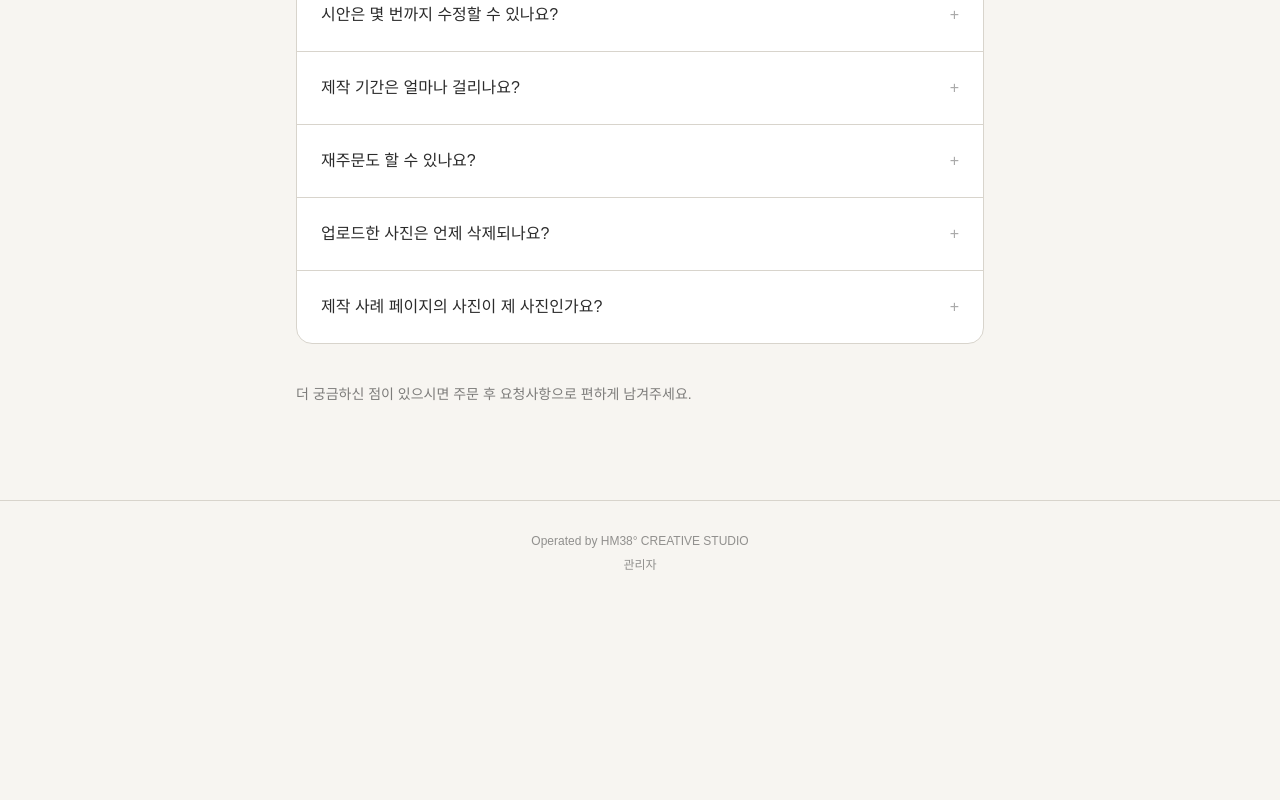
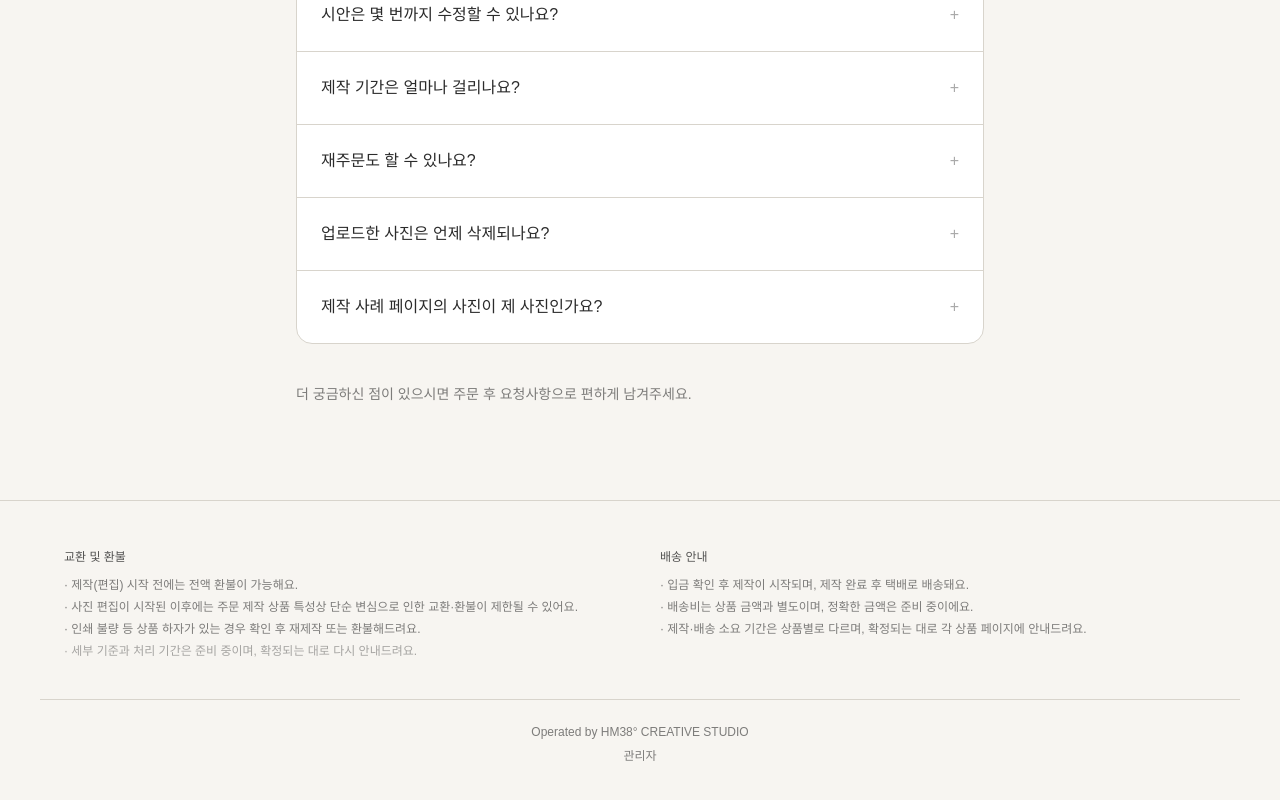
Before and after one commit to hyemani/keepic, a Next.js app: page /faq in a window 1280 px wide. Shown: the part 844-1644 px from the top of the page. Before the commit the page ends 1449 px from the top, so only its background shows below. Built offline with nearby package versions, Linux system fonts and the light colour scheme; a web font is replaced by a local one.

Commit message:
사이즈 카드 레이아웃 개선(박스+가격 가로배치), 제본정보 박스 추가, 전체 이미지 라운드 제거, 교환/환불·배송 안내 푸터 추가

```diff
--- a/app/cases/page.tsx
+++ b/app/cases/page.tsx
@@ -1,6 +1,7 @@
 import Link from "next/link";
 import SiteHeader from "@/components/SiteHeader";
 import StickyOrderBar from "@/components/StickyOrderBar";
+import SiteFooter from "@/components/SiteFooter";
 
 const babyCovers = [
   { src: "/photobook/covers/baby-1.png", alt: "베이비 표지 예시 1" },
@@ -90,7 +91,7 @@ export default function CasesPage() {
         <p className="mt-1 text-sm text-[var(--color-charcoal)]/50">디자인 예시</p>
         <div className="mt-6 grid grid-cols-1 gap-4 sm:grid-cols-2 lg:grid-cols-3">
           {bigSpreadExamples.map((img) => (
-            <div key={img.src} className="overflow-hidden rounded-xl border border-[var(--color-hairline)]">
+            <div key={img.src} className="overflow-hidden border border-[var(--color-hairline)]">
               <img src={img.src} alt={img.alt} className="w-full object-cover" />
             </div>
           ))}
@@ -102,7 +103,7 @@ export default function CasesPage() {
         <p className="mt-1 text-sm text-[var(--color-charcoal)]/50">디자인 예시</p>
         <div className="mt-6 grid grid-cols-2 gap-4 sm:grid-cols-3 lg:grid-cols-6">
           {babyCovers.map((img) => (
-            <div key={img.src} className="aspect-square overflow-hidden rounded-xl border border-[var(--color-hairline)]">
+            <div key={img.src} className="aspect-square overflow-hidden border border-[var(--color-hairline)]">
               <img src={img.src} alt={img.alt} className="h-full w-full object-cover" />
             </div>
           ))}
@@ -114,7 +115,7 @@ export default function CasesPage() {
         <p className="mt-1 text-sm text-[var(--color-charcoal)]/50">디자인 예시</p>
         <div className="mt-6 grid grid-cols-2 gap-4 sm:grid-cols-3 lg:grid-cols-6">
           {travelCovers.map((img) => (
-            <div key={img.src} className="aspect-square overflow-hidden rounded-xl border border-[var(--color-hairline)]">
+            <div key={img.src} className="aspect-square overflow-hidden border border-[var(--color-hairline)]">
               <img src={img.src} alt={img.alt} className="h-full w-full object-cover" />
             </div>
           ))}
@@ -126,7 +127,7 @@ export default function CasesPage() {
         <p className="mt-1 text-sm text-[var(--color-charcoal)]/50">디자인 예시</p>
         <div className="mt-6 grid grid-cols-1 gap-4 sm:grid-cols-2">
           {spreadExamples.map((img) => (
-            <div key={img.src} className="overflow-hidden rounded-xl border border-[var(--color-hairline)]">
+            <div key={img.src} className="overflow-hidden border border-[var(--color-hairline)]">
               <img src={img.src} alt={img.alt} className="w-full object-cover" />
             </div>
           ))}
@@ -147,12 +148,7 @@ export default function CasesPage() {
         </div>
       </section>
 
-      <footer className="border-t border-[var(--color-hairline)] px-6 py-8 text-center text-xs text-[var(--color-charcoal)]/50 sm:px-10">
-        <p>Operated by HM38° CREATIVE STUDIO</p>
-        <Link href="/login" className="mt-2 inline-block hover:text-[var(--color-sky)]">
-          관리자
-        </Link>
-      </footer>
+      <SiteFooter />
       <StickyOrderBar />
     </main>
   );
--- a/app/faq/page.tsx
+++ b/app/faq/page.tsx
@@ -1,6 +1,7 @@
 import Link from "next/link";
 import SiteHeader from "@/components/SiteHeader";
 import StickyOrderBar from "@/components/StickyOrderBar";
+import SiteFooter from "@/components/SiteFooter";
 
 const faqs = [
   {
@@ -87,12 +88,7 @@ export default function FaqPage() {
         </p>
       </section>
 
-      <footer className="border-t border-[var(--color-hairline)] px-6 py-8 text-center text-xs text-[var(--color-charcoal)]/50 sm:px-10">
-        <p>Operated by HM38° CREATIVE STUDIO</p>
-        <Link href="/login" className="mt-2 inline-block hover:text-[var(--color-sky)]">
-          관리자
-        </Link>
-      </footer>
+      <SiteFooter />
       <StickyOrderBar />
     </main>
   );
--- a/app/frames/page.tsx
+++ b/app/frames/page.tsx
@@ -1,6 +1,7 @@
 import Link from "next/link";
 import SiteHeader from "@/components/SiteHeader";
 import StickyOrderBar from "@/components/StickyOrderBar";
+import SiteFooter from "@/components/SiteFooter";
 
 const frameTypes = [
   {
@@ -57,7 +58,7 @@ export default function FramesPage() {
           {frameTypes.map((type) => (
             <div
               key={type.name}
-              className="overflow-hidden rounded-2xl border border-[var(--color-hairline)] bg-white"
+              className="overflow-hidden border border-[var(--color-hairline)] bg-white"
             >
               <div className="aspect-[3/4] w-full overflow-hidden">
                 <img
@@ -86,12 +87,7 @@ export default function FramesPage() {
         </div>
       </section>
 
-      <footer className="border-t border-[var(--color-hairline)] px-6 py-8 text-center text-xs text-[var(--color-charcoal)]/50 sm:px-10">
-        <p>Operated by HM38° CREATIVE STUDIO</p>
-        <Link href="/login" className="mt-2 inline-block hover:text-[var(--color-sky)]">
-          관리자
-        </Link>
-      </footer>
+      <SiteFooter />
       <StickyOrderBar label="액자 제작 신청" />
     </main>
   );
--- a/app/goods/page.tsx
+++ b/app/goods/page.tsx
@@ -1,6 +1,7 @@
 import Link from "next/link";
 import SiteHeader from "@/components/SiteHeader";
 import StickyOrderBar from "@/components/StickyOrderBar";
+import SiteFooter from "@/components/SiteFooter";
 
 const goodsTypes = [
   {
@@ -57,7 +58,7 @@ export default function GoodsPage() {
           {goodsTypes.map((type) => (
             <div
               key={type.name}
-              className="overflow-hidden rounded-2xl border border-[var(--color-hairline)] bg-white"
+              className="overflow-hidden border border-[var(--color-hairline)] bg-white"
             >
               <div className="aspect-[3/4] w-full overflow-hidden">
                 <img
@@ -86,12 +87,7 @@ export default function GoodsPage() {
         </div>
       </section>
 
-      <footer className="border-t border-[var(--color-hairline)] px-6 py-8 text-center text-xs text-[var(--color-charcoal)]/50 sm:px-10">
-        <p>Operated by HM38° CREATIVE STUDIO</p>
-        <Link href="/login" className="mt-2 inline-block hover:text-[var(--color-sky)]">
-          관리자
-        </Link>
-      </footer>
+      <SiteFooter />
       <StickyOrderBar label="나만의 굿즈 제작 신청" />
     </main>
   );
--- a/app/guide/page.tsx
+++ b/app/guide/page.tsx
@@ -1,6 +1,7 @@
 import Link from "next/link";
 import SiteHeader from "@/components/SiteHeader";
 import StickyOrderBar from "@/components/StickyOrderBar";
+import SiteFooter from "@/components/SiteFooter";
 
 const steps = [
   {
@@ -100,12 +101,7 @@ export default function GuidePage() {
         </div>
       </section>
 
-      <footer className="border-t border-[var(--color-hairline)] px-6 py-8 text-center text-xs text-[var(--color-charcoal)]/50 sm:px-10">
-        <p>Operated by HM38° CREATIVE STUDIO</p>
-        <Link href="/login" className="mt-2 inline-block hover:text-[var(--color-sky)]">
-          관리자
-        </Link>
-      </footer>
+      <SiteFooter />
       <StickyOrderBar />
     </main>
   );
--- a/app/order/page.tsx
+++ b/app/order/page.tsx
@@ -1,5 +1,6 @@
 import Link from "next/link";
 import SiteHeader from "@/components/SiteHeader";
+import SiteFooter from "@/components/SiteFooter";
 
 const products = [
   {
@@ -64,9 +65,7 @@ export default function OrderPage() {
         </div>
       </section>
 
-      <footer className="border-t border-[var(--color-hairline)] px-6 py-8 text-center text-xs text-[var(--color-charcoal)]/50 sm:px-10">
-        Operated by HM38° CREATIVE STUDIO
-      </footer>
+      <SiteFooter />
     </main>
   );
 }
--- a/app/page.tsx
+++ b/app/page.tsx
@@ -3,6 +3,7 @@ import SiteHeader from "@/components/SiteHeader";
 import { Fragment } from "react";
 import HeroSlideshow, { type HeroSlide } from "@/components/HeroSlideshow";
 import StickyOrderBar from "@/components/StickyOrderBar";
+import SiteFooter from "@/components/SiteFooter";
 
 const heroSlides: HeroSlide[] = [
   {
@@ -93,7 +94,7 @@ export default function Home() {
         <div className="grid grid-cols-1 gap-10 sm:grid-cols-3 sm:gap-6">
           {steps.map((step) => (
             <div key={step.n} className="flex items-center gap-5 sm:block">
-              <div className="relative h-24 w-24 shrink-0 overflow-hidden rounded-2xl bg-gradient-to-br from-[var(--color-sky)]/10 to-[var(--color-ivory)] shadow-[0_10px_30px_-10px_rgba(45,55,72,0.2)] sm:aspect-square sm:h-auto sm:w-full sm:rounded-3xl">
+              <div className="relative h-24 w-24 shrink-0 overflow-hidden bg-gradient-to-br from-[var(--color-sky)]/10 to-[var(--color-ivory)] shadow-[0_10px_30px_-10px_rgba(45,55,72,0.2)] sm:aspect-square sm:h-auto sm:w-full">
                 {step.img ? (
                   <img
                     src={step.img}
@@ -155,7 +156,7 @@ export default function Home() {
           ].map((img) => (
             <div
               key={img.src}
-              className="overflow-hidden rounded-2xl border border-[var(--color-hairline)]"
+              className="overflow-hidden border border-[var(--color-hairline)]"
             >
               <img src={img.src} alt={img.alt} className="w-full object-cover" />
             </div>
@@ -250,12 +251,7 @@ export default function Home() {
         </Link>
       </section>
 
-      <footer className="border-t border-[var(--color-hairline)] px-6 py-8 text-center text-xs text-[var(--color-charcoal)]/50 sm:px-10">
-        <p>Operated by HM38° CREATIVE STUDIO</p>
-        <Link href="/login" className="mt-2 inline-block hover:text-[var(--color-sky)]">
-          관리자
-        </Link>
-      </footer>
+      <SiteFooter />
 
       {/* 모바일 전용: 스크롤해도 따라다니는 하단 고정 CTA */}
       <StickyOrderBar />
--- a/app/photobook/page.tsx
+++ b/app/photobook/page.tsx
@@ -1,6 +1,7 @@
 import Link from "next/link";
 import SiteHeader from "@/components/SiteHeader";
 import StickyOrderBar from "@/components/StickyOrderBar";
+import SiteFooter from "@/components/SiteFooter";
 
 const coverExamples = [
   { src: "/photobook/covers/baby-1.png", alt: "베이비 표지 예시 1" },
@@ -58,7 +59,7 @@ export default function PhotobookPage() {
             </Link>
           </div>
         </div>
-        <div className="overflow-hidden rounded-2xl border border-[var(--color-hairline)]">
+        <div className="overflow-hidden border border-[var(--color-hairline)]">
           <img
             src="/photobook/covers/collage-1.png"
             alt="Keepic 포토북 표지와 내지 예시"
@@ -77,7 +78,7 @@ export default function PhotobookPage() {
           {coverExamples.map((img) => (
             <div
               key={img.src}
-              className="overflow-hidden rounded-xl border border-[var(--color-hairline)]"
+              className="overflow-hidden border border-[var(--color-hairline)]"
             >
               <img src={img.src} alt={img.alt} className="w-full object-cover" />
             </div>
@@ -95,7 +96,7 @@ export default function PhotobookPage() {
           {spreadExamples.map((img) => (
             <div
               key={img.src}
-              className="overflow-hidden rounded-xl border border-[var(--color-hairline)]"
+              className="overflow-hidden border border-[var(--color-hairline)]"
             >
               <img src={img.src} alt={img.alt} className="w-full object-cover" />
             </div>
@@ -112,34 +113,40 @@ export default function PhotobookPage() {
           (완성 규격 기준 임시 수치예요, 제작 파일 규격은 제작처 확인 후 별도 안내드려요)
         </p>
 
-        <div className="mt-8 grid grid-cols-1 gap-8 sm:grid-cols-3 sm:gap-10">
-          {sizes.map((size) => (
-            <div key={size.label} className="flex h-full flex-col">
-              <div className="flex items-center gap-4 sm:flex-col sm:gap-3">
+        <div className="mt-8 flex flex-col gap-8">
+          {sizes.map((size, i) => (
+            <div
+              key={size.label}
+              className={`flex items-start gap-6 pb-8 ${
+                i !== sizes.length - 1 ? "border-b border-[var(--color-hairline)]" : ""
+              }`}
+            >
               <div
                 style={{ width: size.px, height: size.px }}
-                  className="shrink-0 rounded-md border-2 border-[var(--color-sky)] bg-[var(--color-sky)]/10"
+                className="shrink-0 border-2 border-[var(--color-sky)] bg-[var(--color-sky)]/10"
               />
-                <div className="sm:text-center">
+              <div className="flex-1 pt-1">
+                <div className="flex flex-wrap items-baseline gap-x-3 gap-y-1">
                   <p className="text-lg font-semibold">{size.label}</p>
                   <p className="text-xs text-[var(--color-charcoal)]/60">{size.detail}</p>
                 </div>
+                <div className="mt-4 flex flex-col gap-2 text-sm sm:flex-row sm:items-center sm:gap-8">
+                  <div className="flex items-center gap-2">
+                    <span className="text-[var(--color-charcoal)]/60">소프트커버</span>
+                    <span className="font-medium">{size.softPrice.toLocaleString()}원부터</span>
                   </div>
-              <div className="mt-5 flex flex-col gap-2 border-t border-[var(--color-hairline)] pt-4 text-sm sm:mt-auto">
-                <div className="flex items-center justify-between">
-                  <p className="text-[var(--color-charcoal)]/60">소프트커버</p>
-                  <p className="font-medium">{size.softPrice.toLocaleString()}원부터</p>
+                  <div className="flex items-center gap-2">
+                    <span className="text-[var(--color-charcoal)]/60">하드커버</span>
+                    <span className="font-medium">{size.hardPrice.toLocaleString()}원부터</span>
                   </div>
-                <div className="flex items-center justify-between">
-                  <p className="text-[var(--color-charcoal)]/60">하드커버</p>
-                  <p className="font-medium">{size.hardPrice.toLocaleString()}원부터</p>
                 </div>
               </div>
             </div>
           ))}
         </div>
 
-        <div className="mt-10 flex flex-col gap-3 text-sm">
+        <div className="mt-10 border border-[var(--color-hairline)] bg-white px-5 py-5 sm:px-6 sm:py-6">
+          <div className="flex flex-col gap-3 text-sm">
             <p>
               <span className="text-[var(--color-charcoal)]/60">제본 · </span>
               <span className="font-medium">레이플랫 제본 기본 포함</span>
@@ -152,6 +159,7 @@ export default function PhotobookPage() {
               <span className="text-[var(--color-charcoal)]/60">제작 기간 · </span>
               <span className="text-[var(--color-charcoal)]/40">준비 중</span>
             </p>
+          </div>
         </div>
         <p className="mt-3 break-keep text-xs text-[var(--color-charcoal)]/40">
           모두 임시 판매가이고 배송비 별도예요. 특히 S 하드커버는 아직 실제 견적 확인 전이라
@@ -174,12 +182,7 @@ export default function PhotobookPage() {
         </Link>
       </section>
 
-      <footer className="border-t border-[var(--color-hairline)] px-6 py-8 text-center text-xs text-[var(--color-charcoal)]/50 sm:px-10">
-        <p>Operated by HM38° CREATIVE STUDIO</p>
-        <Link href="/login" className="mt-2 inline-block hover:text-[var(--color-sky)]">
-          관리자
-        </Link>
-      </footer>
+      <SiteFooter />
       <StickyOrderBar />
     </main>
   );
--- a/app/upload/page.tsx
+++ b/app/upload/page.tsx
@@ -707,7 +707,7 @@ function UploadPageContent() {
               {photos.map((photo, index) => (
                 <div
                   key={index}
-                  className="group relative aspect-square overflow-hidden rounded-lg border border-[var(--color-hairline)]"
+                  className="group relative aspect-square overflow-hidden border border-[var(--color-hairline)]"
                 >
                   <img src={photo.url} alt={`선택한 사진 ${index + 1}`} className="h-full w-full object-cover" />
                   {isLowRes(photo, requiredMinPx / 2) && (
--- /dev/null
+++ b/components/SiteFooter.tsx
@@ -0,0 +1,34 @@
+import Link from "next/link";
+
+export default function SiteFooter() {
+  return (
+    <footer className="border-t border-[var(--color-hairline)] px-6 py-12 text-[var(--color-charcoal)]/60 sm:px-10">
+      <div className="mx-auto grid max-w-6xl grid-cols-1 gap-8 text-xs sm:grid-cols-2 sm:gap-10">
+        <div>
+          <p className="font-medium text-[var(--color-charcoal)]/80">교환 및 환불</p>
+          <ul className="mt-3 flex flex-col gap-1.5 break-keep">
+            <li>· 제작(편집) 시작 전에는 전액 환불이 가능해요.</li>
+            <li>· 사진 편집이 시작된 이후에는 주문 제작 상품 특성상 단순 변심으로 인한 교환·환불이 제한될 수 있어요.</li>
+            <li>· 인쇄 불량 등 상품 하자가 있는 경우 확인 후 재제작 또는 환불해드려요.</li>
+            <li className="text-[var(--color-charcoal)]/40">· 세부 기준과 처리 기간은 준비 중이며, 확정되는 대로 다시 안내드려요.</li>
+          </ul>
+        </div>
+        <div>
+          <p className="font-medium text-[var(--color-charcoal)]/80">배송 안내</p>
+          <ul className="mt-3 flex flex-col gap-1.5 break-keep">
+            <li>· 입금 확인 후 제작이 시작되며, 제작 완료 후 택배로 배송돼요.</li>
+            <li>· 배송비는 상품 금액과 별도이며, 정확한 금액은 준비 중이에요.</li>
+            <li>· 제작·배송 소요 기간은 상품별로 다르며, 확정되는 대로 각 상품 페이지에 안내드려요.</li>
+          </ul>
+        </div>
+      </div>
+
+      <div className="mt-10 border-t border-[var(--color-hairline)] pt-6 text-center text-xs">
+        <p>Operated by HM38° CREATIVE STUDIO</p>
+        <Link href="/login" className="mt-2 inline-block hover:text-[var(--color-sky)]">
+          관리자
+        </Link>
+      </div>
+    </footer>
+  );
+}
```
Lines whose indentation alone changed are shown as unchanged.
